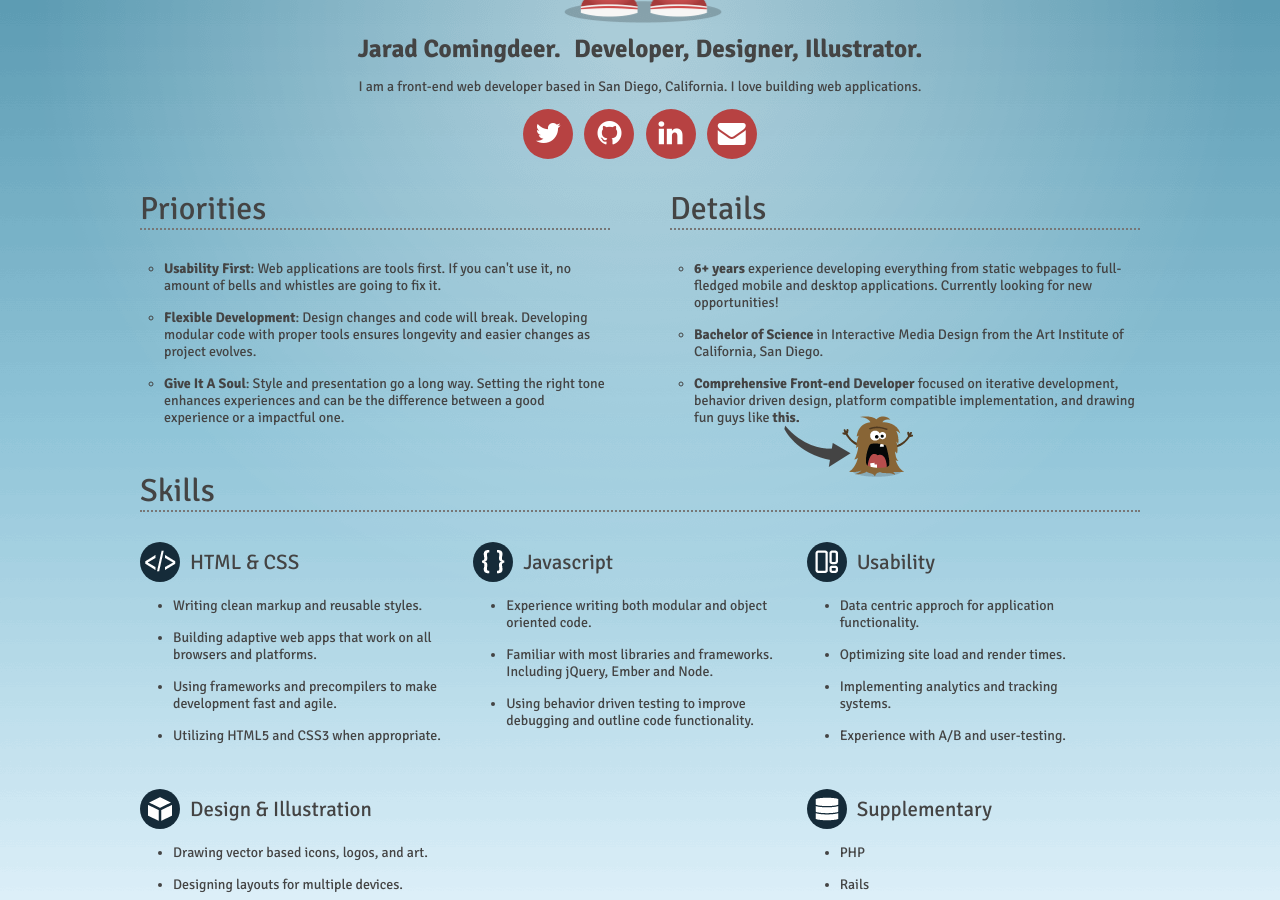
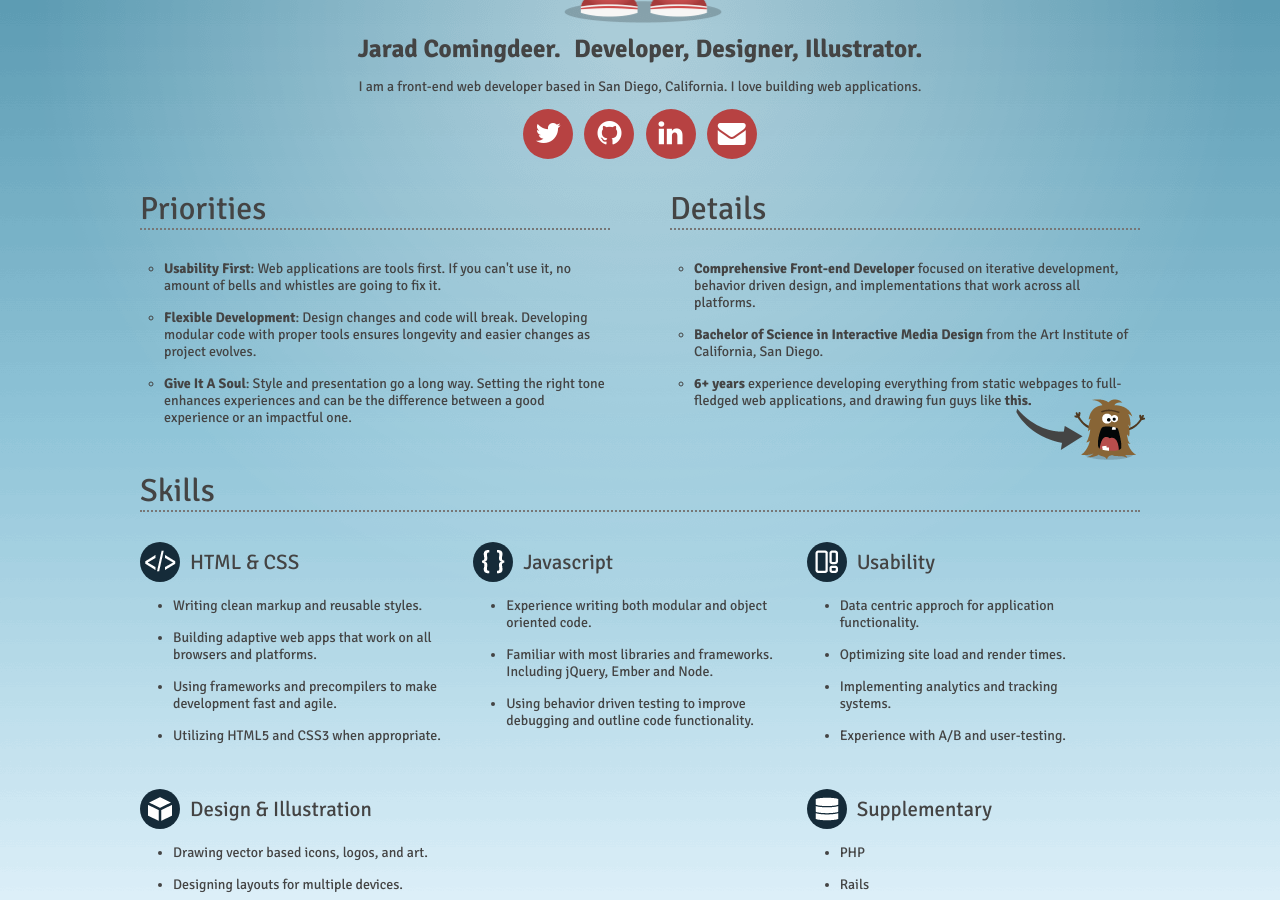
Before and after one commit to TheBrownSound/thebrownsound.github.com, a Jekyll site: the page built from index.html, in a window 1280 px wide and 900 px high, scrolled down 347 px. Built offline with Jekyll 4.4.1, drawn with Linux system fonts in a browser that asks for light colours.

Commit message:
Detail copy changes

```diff
--- a/index.html
+++ b/index.html
@@ -10,7 +10,7 @@ layout: home
       <ul>
         <li><strong>Usability First</strong>: Web applications are tools first. If you can't use it, no amount of bells and whistles are going to fix it.</li>
         <li><strong>Flexible Development</strong>: Design changes and code will break. Developing modular code with proper tools ensures longevity and easier changes as project evolves.</li>
-        <li><strong>Give It A Soul</strong>: Style and presentation go a long way. Setting the right tone enhances experiences and can be the difference between a good experience or a impactful one.</li>
+        <li><strong>Give It A Soul</strong>: Style and presentation go a long way. Setting the right tone enhances experiences and can be the difference between a good experience or an impactful one.</li>
       </ul>
     </div>
   </div>
@@ -19,9 +19,9 @@ layout: home
     <div class="info-list">
       <h3>Details</h3>
       <ul>
-        <li><strong>6+ years</strong> experience developing everything from static webpages to full-fledged mobile and desktop applications. Currently looking for new opportunities!</li>
-        <li><strong>Bachelor of Science</strong> in Interactive Media Design from the Art Institute of California, San Diego.</li>
-        <li><strong>Comprehensive Front-end Developer</strong> focused on iterative development, behavior driven design, platform compatible implementation, and drawing fun guys like <span class="drawing">this. <img class="fluffy" src="images/fluffy.png" alt="Rawr!"></span></li>
+        <li><strong>Comprehensive Front-end Developer</strong> focused on iterative development, behavior driven design, and implementations that work across all platforms.
+        <li><strong>Bachelor of Science in Interactive Media Design</strong> from the Art Institute of California, San Diego.</li>
+        <li><strong>6+ years</strong> experience developing everything from static webpages to full-fledged web applications, and drawing fun guys like <span class="drawing">this. <img class="fluffy" src="images/fluffy.png" alt="Rawr!"></span></li></li>
       </ul>
     </div>
   </div>
```
